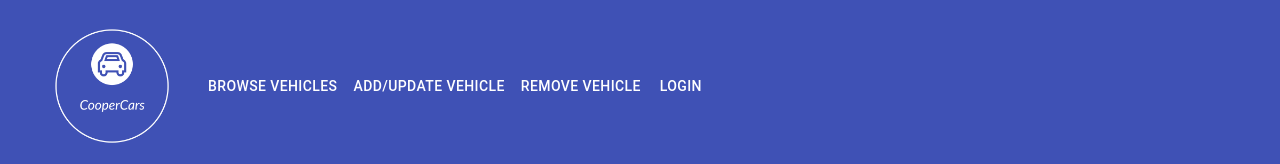
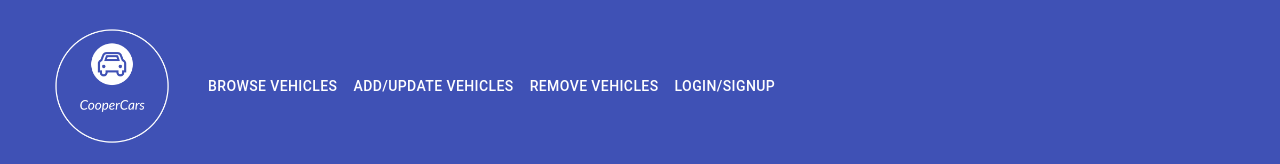
Before and after one commit to cooper-ece-366/david-steven-eric, a React (Create React App) app in the folder coopercars-app/: page / in a window 1280 px wide. Shown: the top 164 px of the page. Built offline with nearby package versions, Linux system fonts and the light colour scheme; no server answers.

Commit message:
merged with US-5.1. see readme

```diff
--- a/coopercars-app/src/components/NavBar.js
+++ b/coopercars-app/src/components/NavBar.js
@@ -39,10 +39,10 @@ const NavBar = () => {
                         <img src={logo} className="App-logo" alt="logo" sx={{ p: 0 }} width = "100" height = "100"/>
                     </Button>
                     <Button to="/browse" component={Link} color="inherit">Browse Vehicles</Button>
-                    <Button to="/addVehicle" component={Link} color="inherit">Add/Update Vehicle</Button>
-                    <Button to="/removeVehicle" component={Link} color="inherit">Remove Vehicle</Button>
+                    <Button to="/addVehicle" component={Link} color="inherit">Add/Update Vehicles</Button>
+                    <Button to="/removeVehicle" component={Link} color="inherit">Remove Vehicles</Button>
                     <Tooltip>
-                        <Button to="/login" component={Link} color="inherit" align = "right" sx={{ p: 0 }}>Login</Button>
+                        <Button to="/login" component={Link} color="inherit" align = "right" sx={{ p: 0 }}>Login/Signup</Button>
                     </Tooltip>
                 </Toolbar>
                 </Container>
```
